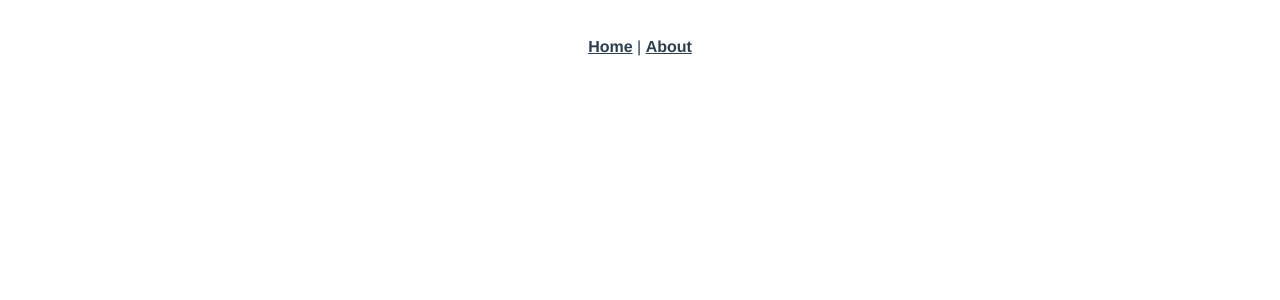
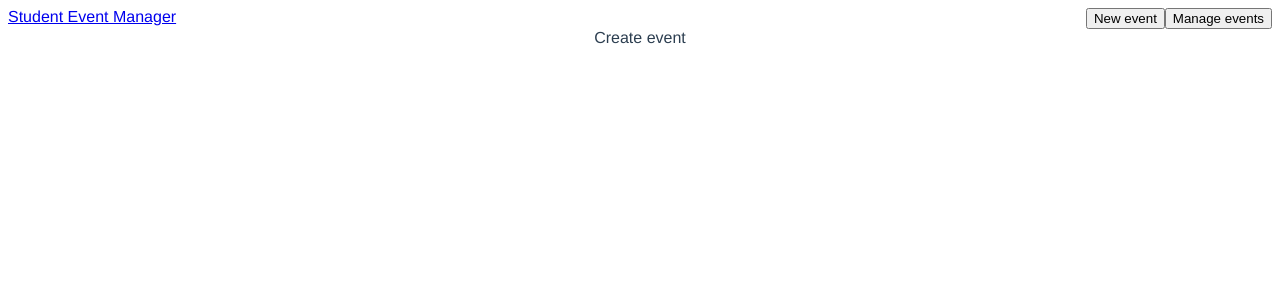
Before and after one commit to PaulGOUX27/student-event-manager-front, a Vue app: page /#/new in a window 1280 px wide. Shown: the top 300 px of the page. Built offline with nearby package versions, Linux system fonts and the light colour scheme.

Commit message:
Create all views

```diff
--- a/src/App.vue
+++ b/src/App.vue
@@ -1,12 +1,17 @@
 <template>
   <div id="app">
-    <div id="nav">
-      <router-link to="/">Home</router-link> |
-      <router-link to="/about">About</router-link>
-    </div>
+    <Header/>
     <router-view/>
   </div>
 </template>
+
+<script>
+import Header from '@/components/Header.vue';
+
+export default {
+  components: { Header },
+};
+</script>
 
 <style>
 #app {
@@ -17,16 +22,4 @@
   color: #2c3e50;
 }
 
-#nav {
-  padding: 30px;
-}
-
-#nav a {
-  font-weight: bold;
-  color: #2c3e50;
-}
-
-#nav a.router-link-exact-active {
-  color: #42b983;
-}
 </style>
--- /dev/null
+++ b/src/components/Header.vue
@@ -0,0 +1,28 @@
+<template>
+  <div class="header">
+    <router-link to="/">
+      <div>Student Event Manager</div>
+    </router-link>
+    <div class="buttons">
+      <router-link to="/new" tag="button">
+        New event
+      </router-link>
+      <router-link to="/list" tag="button">
+        Manage events
+      </router-link>
+    </div>
+  </div>
+</template>
+
+<script>
+export default {
+  name: 'Header',
+};
+</script>
+
+<style scoped>
+.header {
+  display: flex;
+  justify-content: space-between;
+}
+</style>
--- a/src/router/index.js
+++ b/src/router/index.js
@@ -1,22 +1,32 @@
 import Vue from 'vue';
 import VueRouter from 'vue-router';
-import Home from '../views/Home.vue';
+import Calendar from '@/views/Calendar.vue';
+import CreateEvent from '@/views/CreateEvent.vue';
+import EditEvent from '@/views/EditEvent.vue';
+import EventList from '@/views/EventList.vue';
 
 Vue.use(VueRouter);
 
 const routes = [
   {
     path: '/',
-    name: 'Home',
-    component: Home,
+    name: 'Calendar',
+    component: Calendar,
   },
   {
-    path: '/about',
-    name: 'About',
-    // route level code-splitting
-    // this generates a separate chunk (about.[hash].js) for this route
-    // which is lazy-loaded when the route is visited.
-    component: () => import(/* webpackChunkName: "about" */ '../views/About.vue'),
+    path: '/new',
+    name: 'new event',
+    component: CreateEvent,
+  },
+  {
+    path: '/edit',
+    name: 'edit event',
+    component: EditEvent,
+  },
+  {
+    path: '/list',
+    name: 'event list',
+    component: EventList,
   },
 ];
 
--- a/src/views/About.vue
+++ /dev/null
@@ -1,5 +0,0 @@
-<template>
-  <div class="about">
-    <h1>This is an about page</h1>
-  </div>
-</template>
--- a/src/views/Home.vue
+++ b/src/views/Calendar.vue
@@ -1,18 +1,21 @@
 <template>
-  <div class="home">
-    <img alt="Vue logo" src="../assets/logo.png">
-    <HelloWorld msg="Welcome to Your Vue.js App"/>
+  <div>
+    Calendar
+    <HelloWorld/>
   </div>
 </template>
 
 <script>
-// @ is an alias to /src
 import HelloWorld from '@/components/HelloWorld.vue';
 
 export default {
-  name: 'Home',
   components: {
     HelloWorld,
   },
+  name: 'Calendar',
 };
 </script>
+
+<style scoped>
+
+</style>
--- /dev/null
+++ b/src/views/CreateEvent.vue
@@ -0,0 +1,15 @@
+<template>
+  <div>
+    Create event
+  </div>
+</template>
+
+<script>
+export default {
+  name: 'CreateEvent',
+};
+</script>
+
+<style scoped>
+
+</style>
--- /dev/null
+++ b/src/views/EditEvent.vue
@@ -0,0 +1,15 @@
+<template>
+  <div>
+    Edit event
+  </div>
+</template>
+
+<script>
+export default {
+  name: 'EditEvent',
+};
+</script>
+
+<style scoped>
+
+</style>
--- /dev/null
+++ b/src/views/EventList.vue
@@ -0,0 +1,18 @@
+<template>
+  <div>
+    Event list
+    <router-link to="/edit" tag="button">
+      Edit
+    </router-link>
+  </div>
+</template>
+
+<script>
+export default {
+  name: 'EventList',
+};
+</script>
+
+<style scoped>
+
+</style>
```
